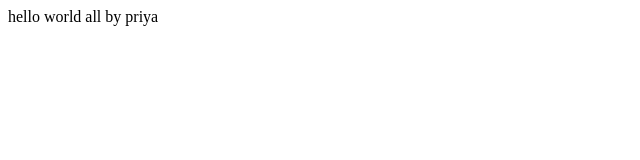
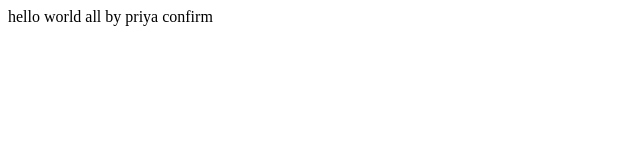
Before and after one commit to anjoanj55/Configuration-app, an Angular app: page / in a window 1280 px wide. Shown: the top 160 px of the page, without its empty margins (0-640 px from the left). Built offline with nearby package versions, Linux system fonts and the light colour scheme.

Commit message:
git confirm

```diff
--- a/src/app/app.component.html
+++ b/src/app/app.component.html
@@ -1 +1 @@
-<label>hello world all by priya</label>
+<label>hello world all by priya confirm</label>
```
